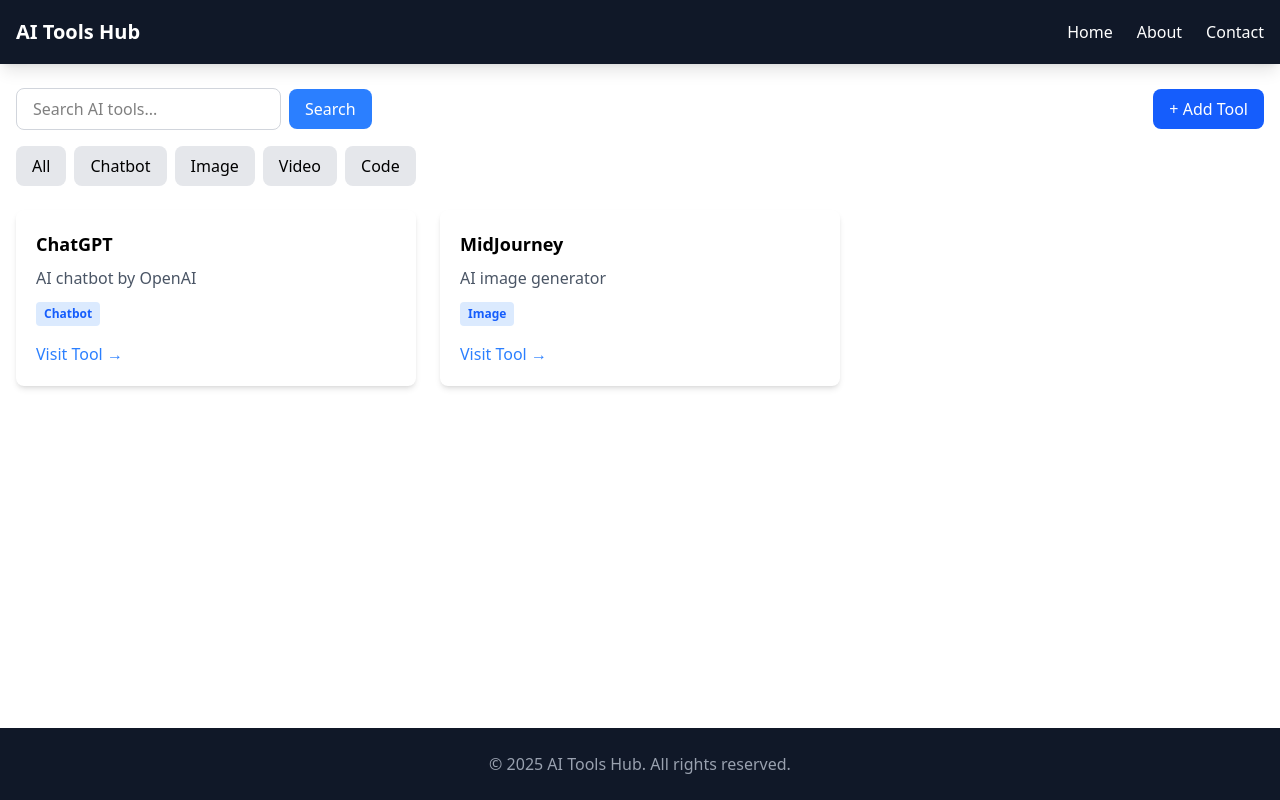
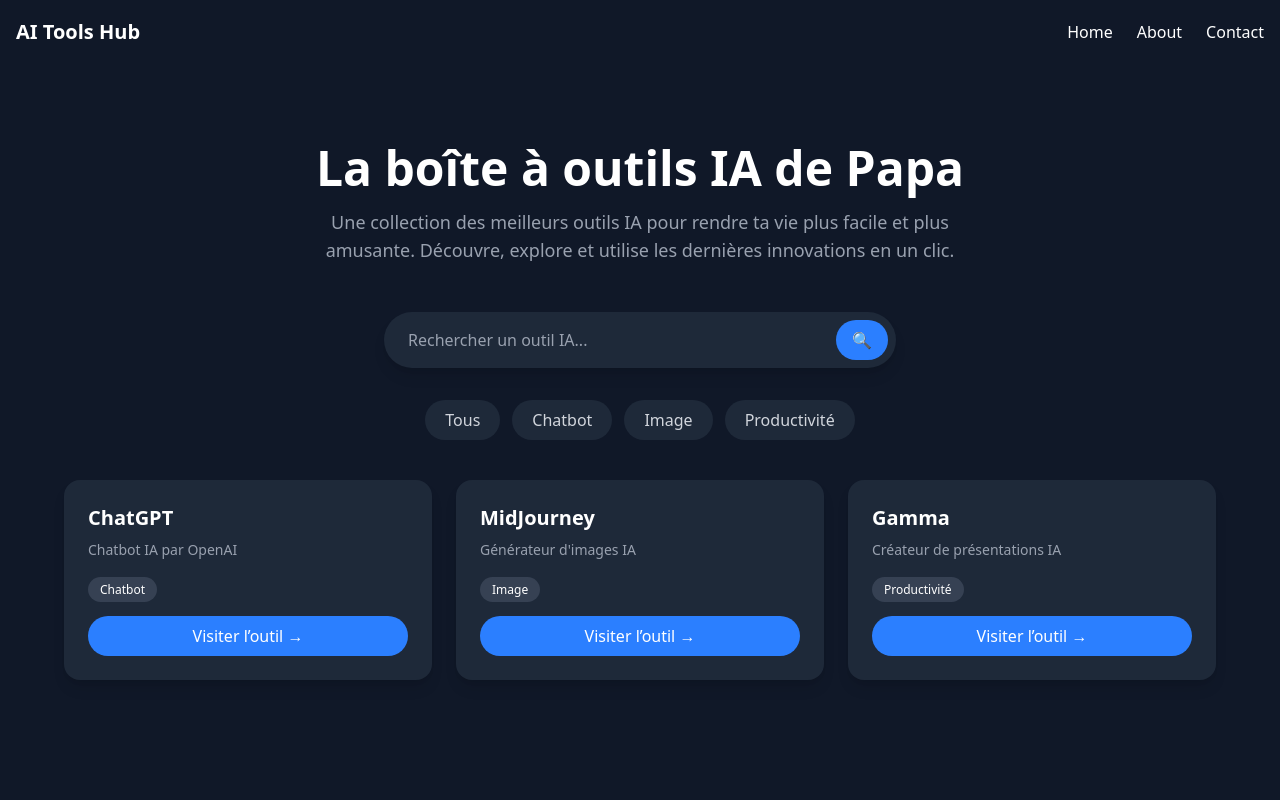
Before and after one commit to MerveilleDivine/my-dads-app, a React (Vite) app: page / in a window 1280 px wide. Shown: the top 800 px of the page. Built offline with nearby package versions, Linux system fonts and the light colour scheme.

Commit message:
improved css

```diff
--- a/src/components/CategoryFilter.tsx
+++ b/src/components/CategoryFilter.tsx
@@ -1,12 +1,16 @@
-export default function CategoryFilter({ categories, onSelect }:
-  { categories: string[]; onSelect: (cat: string) => void }) {
+interface CategoryFilterProps {
+  categories: string[];
+  onSelect: (category: string) => void;
+}
+
+export default function CategoryFilter({ categories, onSelect }: CategoryFilterProps) {
   return (
-    <div className="flex gap-2 flex-wrap">
+    <div className="flex flex-wrap gap-3">
       {categories.map((cat) => (
         <button
           key={cat}
           onClick={() => onSelect(cat)}
-          className="px-4 py-2 bg-gray-200 rounded-lg hover:bg-blue-400 hover:text-white transition"
+          className="px-5 py-2 rounded-full bg-gray-800 text-gray-300 hover:bg-blue-500 hover:text-white transition-colors duration-300"
         >
           {cat}
         </button>
--- a/src/components/Pagination.tsx
+++ b/src/components/Pagination.tsx
@@ -1,21 +1,40 @@
-export default function Pagination({ currentPage, totalPages, onPageChange }:
-  { currentPage: number; totalPages: number; onPageChange: (page: number) => void }) {
+interface PaginationProps {
+  currentPage: number;
+  totalPages: number;
+  onPageChange: (page: number) => void;
+}
+
+export default function Pagination({ currentPage, totalPages, onPageChange }: PaginationProps) {
   return (
-    <div className="flex justify-center gap-3 mt-6">
+    <div className="flex justify-center items-center gap-2 mt-10">
       <button
         onClick={() => onPageChange(currentPage - 1)}
         disabled={currentPage === 1}
-        className="px-3 py-1 border rounded disabled:opacity-50"
+        className="px-4 py-2 rounded-lg bg-gray-800 text-gray-300 hover:bg-blue-500 hover:text-white transition-colors duration-300 disabled:opacity-50"
       >
-        Prev
+        ←
       </button>
-      <span className="px-4 py-1">{currentPage} / {totalPages}</span>
+
+      {Array.from({ length: totalPages }, (_, i) => (
+        <button
+          key={i}
+          onClick={() => onPageChange(i + 1)}
+          className={`px-4 py-2 rounded-lg transition-colors duration-300 ${
+            currentPage === i + 1
+              ? "bg-blue-500 text-white"
+              : "bg-gray-800 text-gray-300 hover:bg-blue-500 hover:text-white"
+          }`}
+        >
+          {i + 1}
+        </button>
+      ))}
+
       <button
         onClick={() => onPageChange(currentPage + 1)}
         disabled={currentPage === totalPages}
-        className="px-3 py-1 border rounded disabled:opacity-50"
+        className="px-4 py-2 rounded-lg bg-gray-800 text-gray-300 hover:bg-blue-500 hover:text-white transition-colors duration-300 disabled:opacity-50"
       >
-        Next
+        →
       </button>
     </div>
   );
--- a/src/components/SearchBar.tsx
+++ b/src/components/SearchBar.tsx
@@ -1,28 +1,32 @@
 import { useState } from "react";
 
-export default function SearchBar({ onSearch }: { onSearch: (query: string) => void }) {
-  const [query, setQuery] = useState("");
+interface SearchBarProps {
+  onSearch: (query: string) => void;
+}
 
-  const handleSearch = () => {
-    onSearch(query);
+export default function SearchBar({ onSearch }: SearchBarProps) {
+  const [value, setValue] = useState("");
+
+  const handleChange = (e: React.ChangeEvent<HTMLInputElement>) => {
+    setValue(e.target.value);
+    onSearch(e.target.value);
   };
 
   return (
-    <div className="flex items-center gap-2">
+    <div className="flex items-center bg-gray-800 rounded-full shadow-lg p-2 max-w-lg mx-auto">
       <input
         type="text"
-        placeholder="Search AI tools..."
-        value={query}
-        onChange={(e) => setQuery(e.target.value)}
-        className="px-4 py-2 border border-gray-300 rounded-lg focus:ring-2 focus:ring-blue-400 w-full"
+        value={value}
+        onChange={handleChange}
+        placeholder="Rechercher un outil IA..."
+        className="flex-1 bg-transparent outline-none text-white px-4 placeholder-gray-400"
       />
       <button
-        onClick={handleSearch}
-        className="px-4 py-2 bg-blue-500 text-white rounded-lg hover:bg-blue-600 transition"
+        className="bg-blue-500 hover:bg-blue-600 text-white px-4 py-2 rounded-full transition-colors duration-300"
+        onClick={() => onSearch(value)}
       >
-        Search
+        🔍
       </button>
     </div>
   );
 }
-// This SearchBar component allows users to input a search query and triggers a search action when the button is clicked.
--- a/src/components/ToolCard.tsx
+++ b/src/components/ToolCard.tsx
@@ -1,19 +1,25 @@
-export default function ToolCard({ name, description, category, link }:
-  { name: string; description: string; category: string; link: string }) {
+interface ToolCardProps {
+  name: string;
+  description: string;
+  category: string;
+  link: string;
+}
+
+export default function ToolCard({ name, description, category, link }: ToolCardProps) {
   return (
-    <div className="bg-white shadow-md rounded-lg p-5 hover:shadow-xl transition">
-      <h3 className="text-lg font-bold">{name}</h3>
-      <p className="text-gray-600 mt-2">{description}</p>
-      <span className="inline-block bg-blue-100 text-blue-600 text-xs font-semibold px-2 py-1 mt-3 rounded">
-        {category}
-      </span>
+    <div className="flex flex-col h-full justify-between">
+      <div>
+        <h3 className="text-xl font-semibold mb-2">{name}</h3>
+        <p className="text-gray-400 text-sm mb-4">{description}</p>
+        <span className="text-xs bg-gray-700 px-3 py-1 rounded-full">{category}</span>
+      </div>
       <a
         href={link}
         target="_blank"
         rel="noopener noreferrer"
-        className="block mt-4 text-blue-500 hover:underline"
+        className="mt-4 bg-blue-500 hover:bg-blue-600 text-white px-4 py-2 rounded-full text-center transition-colors duration-300"
       >
-        Visit Tool →
+        Visiter l’outil →
       </a>
     </div>
   );
--- a/src/pages/Home.tsx
+++ b/src/pages/Home.tsx
@@ -1,96 +1,62 @@
-import { useState, useEffect } from "react";
+import { useState } from "react";
 import SearchBar from "../components/SearchBar";
 import ToolCard from "../components/ToolCard";
 import CategoryFilter from "../components/CategoryFilter";
-import Pagination from "../components/Pagination";
 
 export default function Home() {
-  const initialTools = [
-    { name: "ChatGPT", description: "AI chatbot by OpenAI", category: "Chatbot", link: "#" },
-    { name: "MidJourney", description: "AI image generator", category: "Image", link: "#" },
-  ];
-
-  const [tools, setTools] = useState(initialTools);
-  const [filteredTools, setFilteredTools] = useState(initialTools);
-  const [currentPage, setCurrentPage] = useState(1);
-  const toolsPerPage = 6;
-
-  // Sync filteredTools when tools list changes
-  useEffect(() => {
-    setFilteredTools(tools);
-  }, [tools]);
+  const [tools] = useState([
+    { name: "ChatGPT", description: "Chatbot IA par OpenAI", category: "Chatbot", link: "#" },
+    { name: "MidJourney", description: "Générateur d'images IA", category: "Image", link: "#" },
+    { name: "Gamma", description: "Créateur de présentations IA", category: "Productivité", link: "#" },
+  ]);
+  const [filteredTools, setFilteredTools] = useState(tools);
 
   const handleSearch = (query: string) => {
-    const results = tools.filter(t =>
-      t.name.toLowerCase().includes(query.toLowerCase())
-    );
-    setFilteredTools(results);
-    setCurrentPage(1);
+    setFilteredTools(tools.filter(t => t.name.toLowerCase().includes(query.toLowerCase())));
   };
 
   const handleCategorySelect = (cat: string) => {
-    if (cat === "All") {
-      setFilteredTools(tools);
-    } else {
-      setFilteredTools(tools.filter(t => t.category === cat));
-    }
-    setCurrentPage(1);
-  };
-
-  // Pagination logic
-  const startIndex = (currentPage - 1) * toolsPerPage;
-  const currentTools = filteredTools.slice(startIndex, startIndex + toolsPerPage);
-  const totalPages = Math.ceil(filteredTools.length / toolsPerPage);
-
-  // Example: Adding a new tool dynamically
-  const addTool = () => {
-    const newTool = {
-      name: "New Tool",
-      description: "Example tool added dynamically",
-      category: "Code",
-      link: "#"
-    };
-    setTools(prev => [...prev, newTool]);
+    if (cat === "Tous") setFilteredTools(tools);
+    else setFilteredTools(tools.filter(t => t.category === cat));
   };
 
   return (
-    <div className="max-w-7xl mx-auto px-4 py-6">
-      <div className="flex flex-col sm:flex-row sm:items-center sm:justify-between gap-4">
+    <div className="bg-gray-900 min-h-screen text-white px-6 py-8">
+      {/* Hero Section */}
+      <section className="max-w-5xl mx-auto text-center py-12">
+        <h1 className="text-4xl md:text-5xl font-bold mb-4">
+          La boîte à outils IA de Papa
+        </h1>
+        <p className="text-gray-400 text-lg max-w-2xl mx-auto">
+          Une collection des meilleurs outils IA pour rendre ta vie plus facile et plus amusante.
+          Découvre, explore et utilise les dernières innovations en un clic.
+        </p>
+      </section>
+
+      {/* Search Bar */}
+      <div className="max-w-3xl mx-auto mb-8">
         <SearchBar onSearch={handleSearch} />
-        <button
-          onClick={addTool}
-          className="px-4 py-2 bg-blue-600 text-white rounded-lg hover:bg-blue-700 transition"
-        >
-          + Add Tool
-        </button>
       </div>
 
-      <div className="mt-4">
+      {/* Category Filter */}
+      <div className="flex flex-wrap justify-center gap-3 mb-10">
         <CategoryFilter
-          categories={["All", "Chatbot", "Image", "Video", "Code"]}
+          categories={["Tous", "Chatbot", "Image", "Productivité"]}
           onSelect={handleCategorySelect}
         />
       </div>
 
-      <div className="grid sm:grid-cols-2 lg:grid-cols-3 gap-6 mt-6">
-        {currentTools.length > 0 ? (
-          currentTools.map((tool, index) => (
-            <ToolCard key={index} {...tool} />
-          ))
-        ) : (
-          <p className="col-span-full text-center text-gray-500">
-            No tools found.
-          </p>
-        )}
+      {/* Tools Grid */}
+      <div className="grid sm:grid-cols-2 lg:grid-cols-3 gap-6 max-w-6xl mx-auto">
+        {filteredTools.map((tool, index) => (
+          <div
+            key={index}
+            className="bg-gray-800 p-6 rounded-2xl shadow-lg hover:scale-105 transition-transform duration-300"
+          >
+            <ToolCard {...tool} />
+          </div>
+        ))}
       </div>
-
-      {totalPages > 1 && (
-        <Pagination
-          currentPage={currentPage}
-          totalPages={totalPages}
-          onPageChange={setCurrentPage}
-        />
-      )}
     </div>
   );
 }
```
